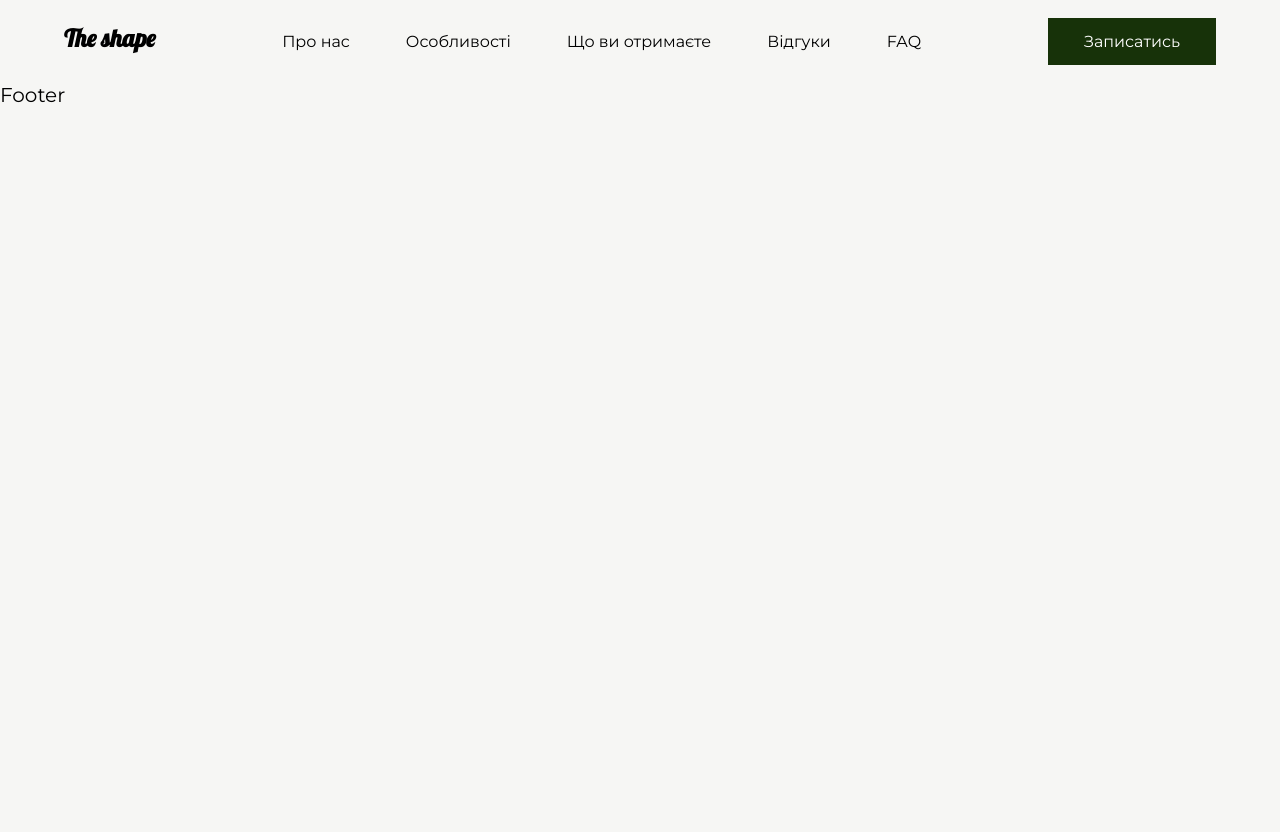
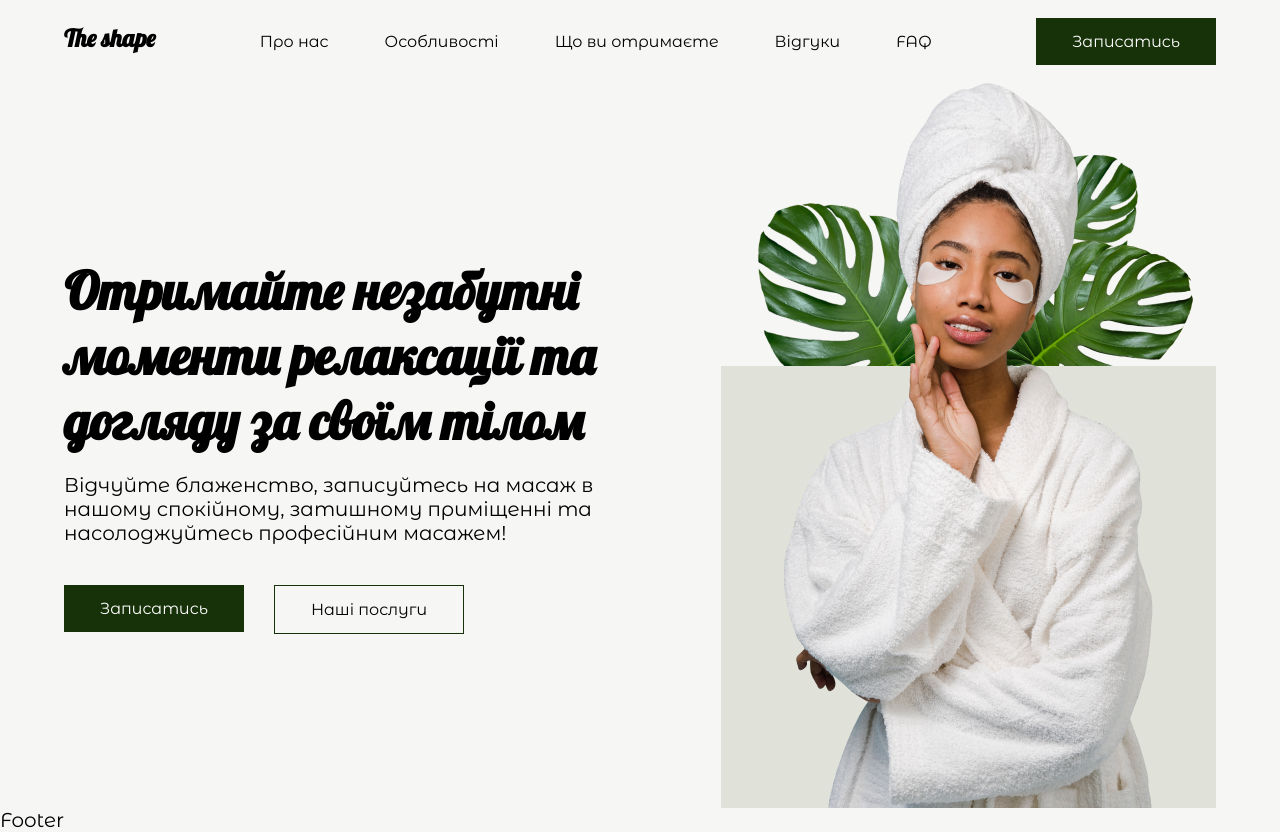
Before and after one commit to diana1m/test-project-nextjs, a Next.js app: page / in a window 1280 px wide. Before the commit the page ends 800 px from the top, so only its background shows below. Built offline with nearby package versions, Linux system fonts and the light colour scheme.

Commit message:
create section offer

```diff
--- /dev/null
+++ b/src/components/screens/home/Offer/Offer.module.scss
@@ -0,0 +1,24 @@
+/* ---- Offer ---- */
+
+@import '/src/styles/resources/';
+
+.wrap {
+    @include wrap;
+    align-items: center;
+}
+
+.title {
+    font-family: $secondary-font-family;
+    font-size: 52px;
+    font-weight: 700;
+    margin-bottom: 20px;
+}
+
+.description {
+    margin-bottom: 40px;
+    max-width: 600px
+}
+
+.btnWrap {
+   @include wrap;
+}
--- /dev/null
+++ b/src/components/screens/home/Offer/Offer.tsx
@@ -0,0 +1,24 @@
+import { FC } from "react";
+
+import OfferImage from "./OfferImage";
+import OfferContent from "./OfferContent";
+
+import data from '@/data/offer.json'
+import styles from './Offer.module.scss'
+
+const Offer: FC = () => {
+
+    return(
+        <section id={data.sectionId}>
+            <div className="container">
+                <div className={styles.wrap}>
+                    <OfferContent/>
+                    <OfferImage/>
+                </div>
+
+            </div>
+        </section>
+    )
+}
+
+export default Offer;
--- /dev/null
+++ b/src/components/screens/home/Offer/OfferContent.tsx
@@ -0,0 +1,24 @@
+import { FC } from "react";
+
+import data from '@/data/offer.json'
+import IOffer from "@/shared/interfaces/offer/IOffer";
+import styles from './Offer.module.scss'
+import Button from "@/components/ui/Button/Button";
+
+const OfferContent: FC = () => {
+    const {title, description, dark_button, light_button}: IOffer = data.content;
+
+    return(
+        <div>
+            <h1 className={styles.title}>{title}</h1>
+            <p className={styles.description}>{description}</p>
+            <div className={styles.btnWrap}>
+                <Button type='anchor' className='darkBtn' text={dark_button.text} href={dark_button.anchor}/>
+                <Button type='anchor' className='lightBtn' text={light_button.text} href={light_button.anchor}/>
+            </div>
+        </div>
+
+    )
+}
+
+export default OfferContent;
--- /dev/null
+++ b/src/components/screens/home/Offer/OfferImage.tsx
@@ -0,0 +1,14 @@
+import { FC } from "react";
+
+import data from '@/data/offer.json'
+import IImage from "@/shared/interfaces/IImage";
+
+const OfferImage: FC = () => {
+    const {src, alt, height, width}: IImage= data.image;
+
+    return(
+        <img src={src} alt={alt} width={width} height={height}/>
+    )
+}
+
+export default OfferImage;
--- /dev/null
+++ b/src/components/ui/Button/Button.module.scss
@@ -0,0 +1,28 @@
+/* ---- Button ---- */
+@import '/src/styles/resources/';
+
+.default {
+    padding: 14px 36px;
+    font-size: 16px;
+    @include transition;
+}
+
+.darkBtn {
+    background: $accent;
+    color: $white;
+
+    &:hover,
+    &:focus{
+        background-color: #316716;
+    }
+}
+
+.lightBtn {
+    border: 1px solid $accent;
+
+    &:hover,
+    &:focus{
+        background-color: #316716;
+        color: $white;
+    }
+}
--- /dev/null
+++ b/src/components/ui/Button/Button.tsx
@@ -0,0 +1,59 @@
+import { FC, MouseEventHandler } from 'react'
+import Link from 'next/link'
+
+import styles from './Button.module.scss'
+
+type Props = {
+  type: 'button' | 'anchor' | 'link'
+  className?: string
+  text: any
+  href?: string
+  customClass?: string
+  handleClick?: MouseEventHandler<HTMLButtonElement>
+  onClick?: any
+}
+
+const Button: FC<Props> = ({
+  type,
+  className = '',
+  text,
+  href = '#',
+  handleClick,
+  customClass = '',
+}) => {
+  const style = `${styles.default} ${styles[className]} ${customClass}`
+  return (
+    <div className={styles.wrapper}>
+      {type === 'button' ? (
+        <button
+          type={type}
+          className={style}
+          onClick={handleClick}
+          // aria-label={text}
+        >
+          {text}
+        </button>
+      ) : (
+        true
+      )}
+
+      {type === 'anchor' ? (
+        <a href={href} className={style}>
+          {text}
+        </a>
+      ) : (
+        true
+      )}
+
+      {type === 'link' ? (
+        <Link href={href}>
+          <a className={style}>{text}</a>
+        </Link>
+      ) : (
+        true
+      )}
+    </div>
+  )
+}
+
+export default Button;
--- a/src/data/offer.json
+++ b/src/data/offer.json
@@ -13,7 +13,7 @@
         }
     },
     "image": {
-        "src": "../../public/images/offer/image-1.png",
+        "src": "/images/offer/image-1.png",
         "alt": "girl with leaves",
         "height": 725,
         "width": 495
--- a/src/pages/_document.tsx
+++ b/src/pages/_document.tsx
@@ -6,7 +6,7 @@ export default function Document() {
       <Head>
         <link rel="preconnect" href="https://fonts.googleapis.com"/>
         <link rel="preconnect" href="https://fonts.gstatic.com" />
-        <link href="https://fonts.googleapis.com/css2?family=Montserrat&display=swap" rel="stylesheet"/>
+        <link href="https://fonts.googleapis.com/css2?family=Montserrat+Alternates&display=swap" rel="stylesheet"/>
         <link rel="preconnect" href="https://fonts.googleapis.com"/>
         <link rel="preconnect" href="https://fonts.gstatic.com" />
         <link href="https://fonts.googleapis.com/css2?family=Lobster&display=swap" rel="stylesheet"/>
--- a/src/pages/index.tsx
+++ b/src/pages/index.tsx
@@ -1,14 +1,17 @@
+import Offer from '@/components/screens/home/Offer/Offer'
 import Head from 'next/head'
 
 export default function Home() {
   return (
     <>
+
       <Head>
         <title>The Shape</title>
         <meta name="description" content="Generated by create next app" />
         <meta name="viewport" content="width=device-width, initial-scale=1" />
         <link rel="icon" href="/favicon.ico" />
       </Head>
+      <Offer/>
     </>
   )
 }
--- a/src/shared/interfaces/IImage.ts
+++ b/src/shared/interfaces/IImage.ts
@@ -1,5 +1,5 @@
 export default interface IImage {
-    url: string,
+    src: string,
     alt: string
     width: number,
     height: number
--- /dev/null
+++ b/src/shared/interfaces/offer/IOffer.ts
@@ -0,0 +1,8 @@
+import IButton from "../IButton";
+
+export default interface IOffer {
+    title: string,
+    description: string,
+    dark_button: IButton,
+    light_button: IButton
+}
--- a/src/styles/resources/variables.scss
+++ b/src/styles/resources/variables.scss
@@ -7,7 +7,7 @@ $light-green:#E0E1D9;
 $bg-color: #F6F6F4;
 
 /* -- Typography -- */
-$main-font-family: 'Montserrat', sans-serif;
+$main-font-family: 'Montserrat Alternates', sans-serif;
 $secondary-font-family: 'Lobster', cursive;
 $font-size: 20px;
 $font-weight: 400;
```
